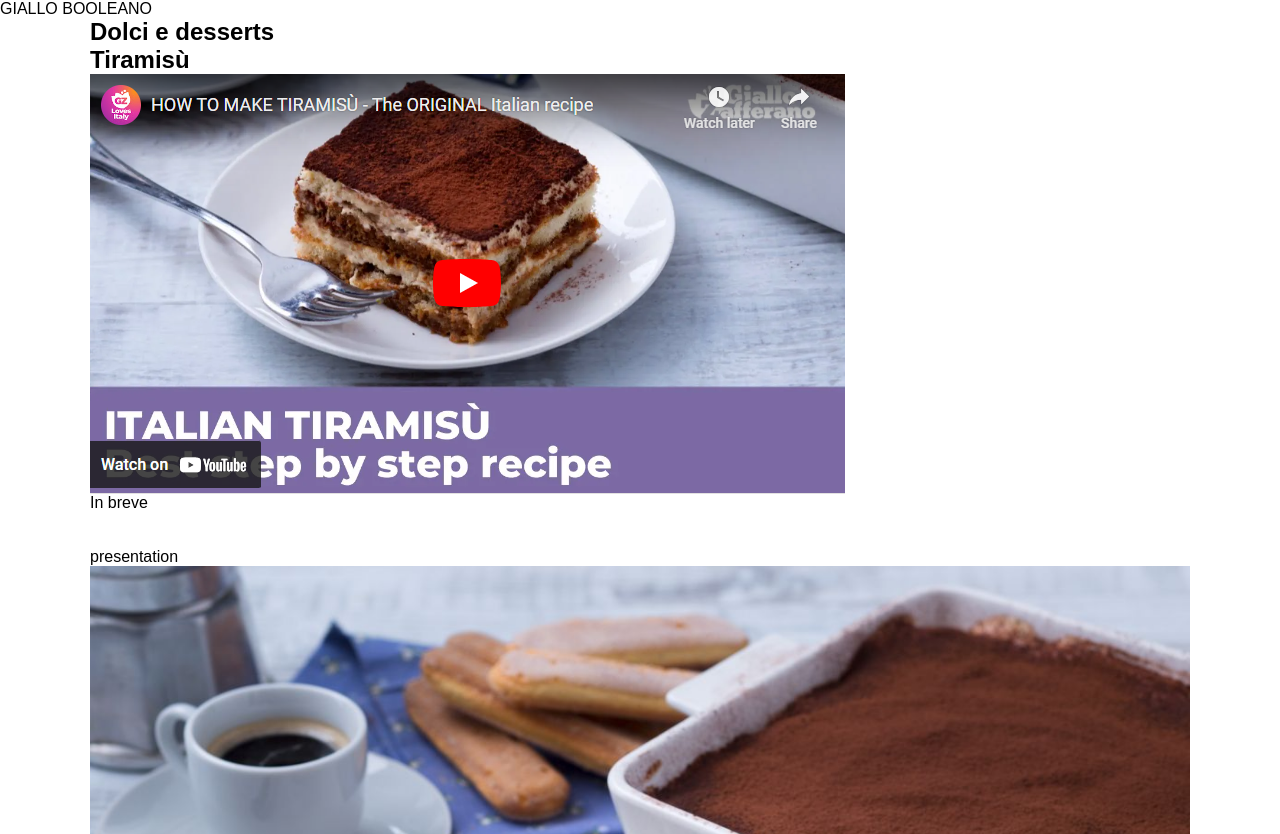
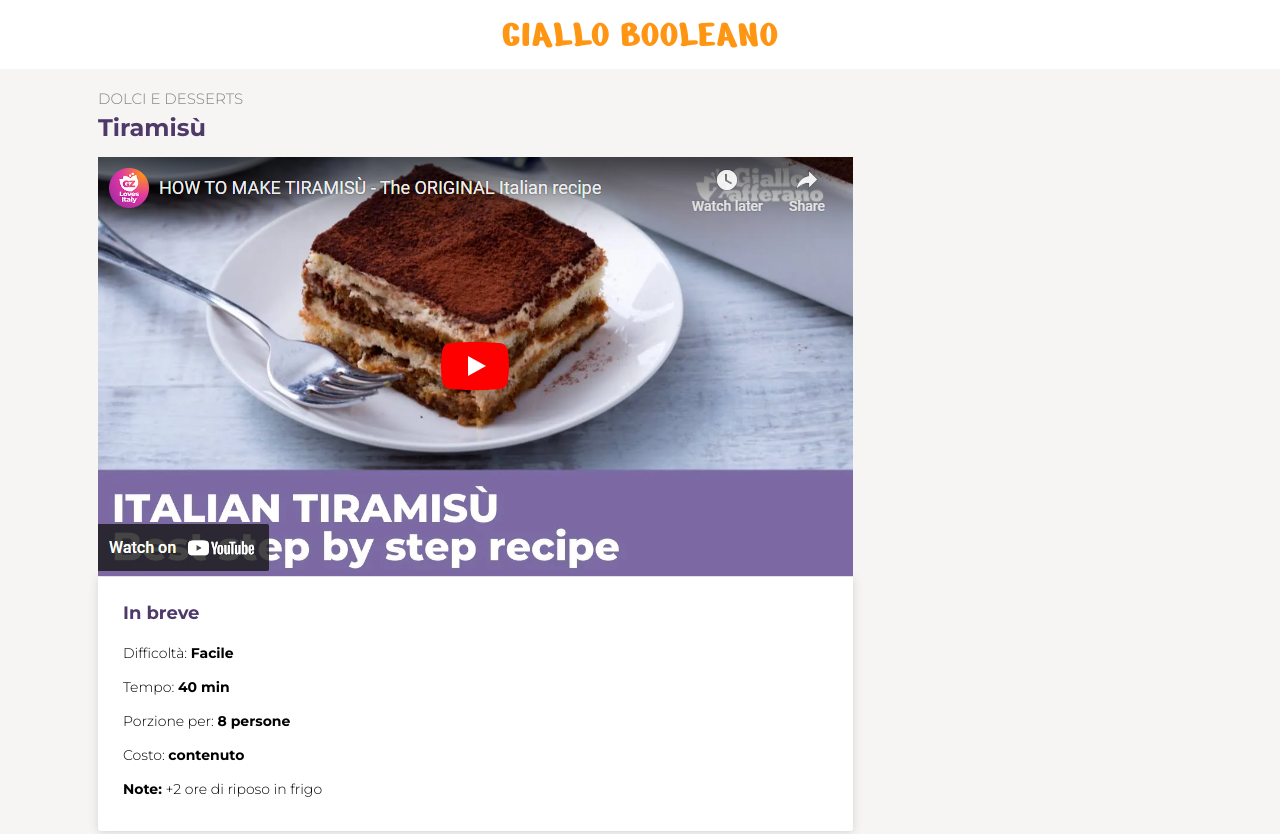
Before and after one commit to arielmusa/htmlcss-responsive-layout, a plain HTML site: page index.html in a window 1280 px wide. Shown: the top 834 px of the page. Drawn offline with Linux system fonts and the light colour scheme.

Commit message:
add style for section: content-head

```diff
--- a/css/style.css
+++ b/css/style.css
@@ -6,25 +6,33 @@
 }
 
 body {
-  font-family: Arial, Helvetica, sans-serif;
+  font-family: "Montserrat", "Helvetica Neue", sans-serif;
+  background-color: #f6f5f3;
 }
 
 ul li {
   list-style-type: none;
-  color: white;
-  display: inline-block;
-  font-size: 10px;
-  font-weight: bold;
-  padding-right: 5px;
 }
 
 a {
   text-decoration: none;
-  color: white;
 }
 img {
   max-width: 100%;
   display: block;
+}
+
+h1.title {
+  color: #4e3969;
+  padding-bottom: 15px;
+}
+
+h2.content-category {
+  color: gray;
+  font-weight: 300;
+  font-size: 15px;
+  text-transform: uppercase;
+  padding-bottom: 5px;
 }
 
 /*************** UTILS ***************/
@@ -38,7 +46,6 @@ img {
 .row {
   display: flex;
   flex-wrap: wrap;
-  margin: 0px -0.5rem;
 }
 
 [class*="col"] {
@@ -62,3 +69,59 @@ img {
 .display-none {
   display: none;
 }
+
+/************************ HEADER *************************/
+
+header {
+  background-color: white;
+}
+
+header .page-heading {
+  display: block;
+  font-family: "Nerko One", cursive;
+  font-size: 40px;
+  color: #ff9613;
+  text-align: center;
+  padding: 10px;
+}
+
+/************************ MAIN *************************/
+main {
+  padding: 20px 10px;
+}
+
+#content-head .card .card-description {
+  padding: 25px;
+  background-color: white;
+  border-radius: 0px 0px 3px 3px;
+  box-shadow: 0px 1px 10px lightgray;
+}
+
+.card-description-heading {
+  display: block;
+  color: #4e3969;
+  font-size: 18px;
+  font-weight: bold;
+  padding-bottom: 12px;
+}
+
+.card-description-summary li {
+  padding: 8px 0px;
+  font-weight: 300;
+  font-size: 14px;
+}
+
+.social {
+  display: flex;
+  justify-content: space-between;
+  width: 100%;
+  padding: 30px 0px;
+}
+
+.social li {
+  display: inline-block;
+  background-color: white;
+  padding: 7px 12px;
+  border-radius: 20px;
+  font-size: 12px;
+}
--- a/index.html
+++ b/index.html
@@ -3,14 +3,29 @@
   <head>
     <meta charset="UTF-8" />
     <meta name="viewport" content="width=device-width, initial-scale=1.0" />
-    <title>Dropbox</title>
-    <!-- <link
+    <title>GIALLO BOOLEANO</title>
+    <link
       rel="stylesheet"
       href="https://cdnjs.cloudflare.com/ajax/libs/font-awesome/6.7.2/css/all.min.css"
       integrity="sha512-Evv84Mr4kqVGRNSgIGL/F/aIDqQb7xQ2vcrdIwxfjThSH8CSR7PBEakCr51Ck+w+/U6swU2Im1vVX0SVk9ABhg=="
       crossorigin="anonymous"
       referrerpolicy="no-referrer"
-    /> -->
+    />
+    <!-- HEADER FONT -->
+    <link rel="preconnect" href="https://fonts.googleapis.com" />
+    <link rel="preconnect" href="https://fonts.gstatic.com" crossorigin />
+    <link
+      href="https://fonts.googleapis.com/css2?family=Nerko+One&display=swap"
+      rel="stylesheet"
+    />
+    <!-- BODY FONT -->
+    <link rel="preconnect" href="https://fonts.googleapis.com" />
+    <link rel="preconnect" href="https://fonts.gstatic.com" crossorigin />
+    <link
+      href="https://fonts.googleapis.com/css2?family=Montserrat:ital,wght@0,100..900;1,100..900&family=Nerko+One&display=swap"
+      rel="stylesheet"
+    />
+    <!-- STYLESHEET -->
     <link rel="stylesheet" href="./css/style.css" />
   </head>
   <body>
@@ -69,8 +84,8 @@
           </div>
         </div>
       </section>
-      <section id="adv">
-        <div class="container display-none">
+      <section class="display-none" id="adv">
+        <div class="container">
           <img src="./img/banner.png" alt="adv" />
         </div>
       </section>
```
